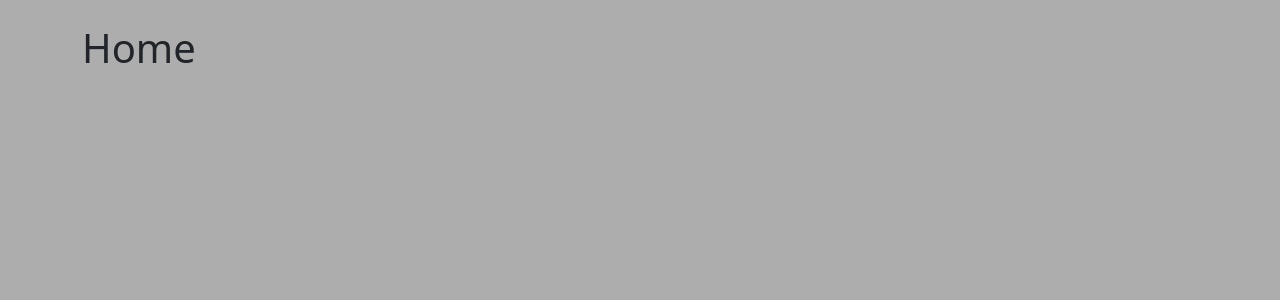
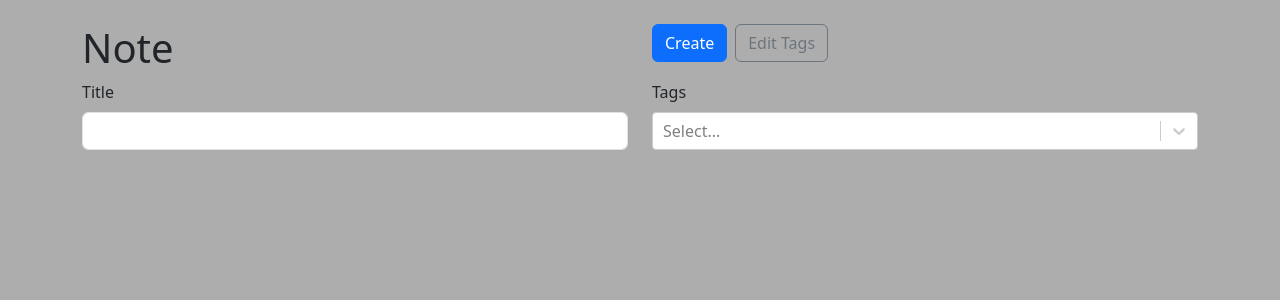
Before and after one commit to ClementMadiot/Markdown_supported_note-TypeScript, a React (Vite) app: page / in a window 1280 px wide. Shown: the top 300 px of the page. Built offline with nearby package versions, Linux system fonts and the light colour scheme.

Commit message:
add NoteList

```diff
--- a/src/App.tsx
+++ b/src/App.tsx
@@ -6,6 +6,7 @@
 import { useMemo } from "react";
 import { v4 as uuidV4 } from "uuid";
 import './index.css'
+import { NoteList } from "./NoteList";
 
 export type Note = {
   id: string;
@@ -64,7 +65,7 @@
   return (
     <Container className="my-4">
       <Routes>
-        <Route path="/" element={<h1>Home</h1>} />
+        <Route path="/" element={<NoteList availableTags={tags}/>} />
         <Route path="/new" element={<NewNote onSubmit={onCreateNote} onAddTag={addTag} availableTags={tags} />} />
         <Route path="/:id">
           <Route index element={<h1>Show</h1>} />
--- /dev/null
+++ b/src/NoteList.tsx
@@ -0,0 +1,67 @@
+import { useState } from "react";
+// import component
+import { Row, Col, Stack, Button, Form } from "react-bootstrap";
+import ReactSelect from "react-select";
+import { Link } from "react-router-dom";
+// import types
+import { Tag } from "./App";
+
+type NoteListProps = {
+  availableTags: Tag[]
+}
+
+export function NoteList({   availableTags }: NoteListProps) {
+
+  const [selectTags, setSelectedTags] = useState<Tag[]>([])
+
+  return (
+    <>
+      <Row>
+        <Col>
+          <h1>Note</h1>
+        </Col>
+        <Col>
+          <Stack gap={2} direction="horizontal">
+            <Link to={"/new"}>
+              <Button variant="primary">Create</Button>
+            </Link>
+            <Button variant="outline-secondary">Edit Tags</Button>
+          </Stack>
+        </Col>
+      </Row>
+      <Form>
+        <Row className="mb-4">
+          {/* Title  */}
+          <Col>
+            <Form.Group controlId="title">
+              <Form.Label>Title</Form.Label>
+              <Form.Control type="text" />
+            </Form.Group>
+          </Col>
+          {/* Tags  */}
+          <Col>
+            <Form.Group controlId="tags">
+              <Form.Label>Tags</Form.Label>
+              <ReactSelect
+                value={selectTags.map((tag) => {
+                  return { label: tag.label, value: tag.id };
+                })}
+                options={availableTags.map((tag) => {
+                  return { label: tag.label, value: tag.id };
+                })}
+                onChange={(tags) => {
+                  setSelectedTags(
+                    tags.map((tag) => {
+                      return { label: tag.label, id: tag.value };
+                    })
+                  );
+                }}
+                isMulti
+              />
+            </Form.Group>
+          </Col>
+        </Row>
+      </Form>
+    </>
+  );
+}
```
Also changed, not shown: 1 other file (tests, documents, lock files or other folders).
